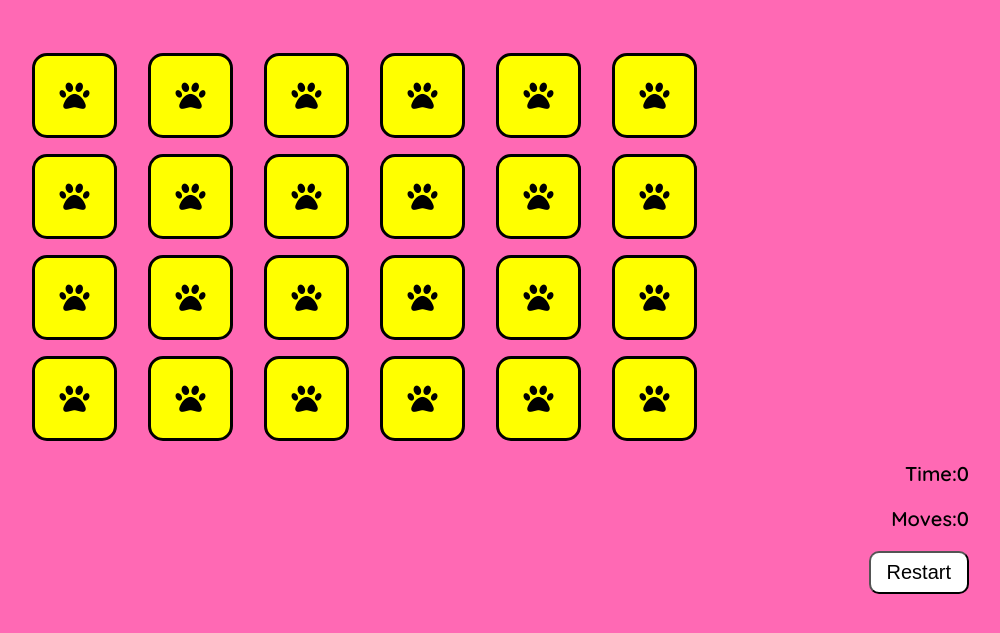
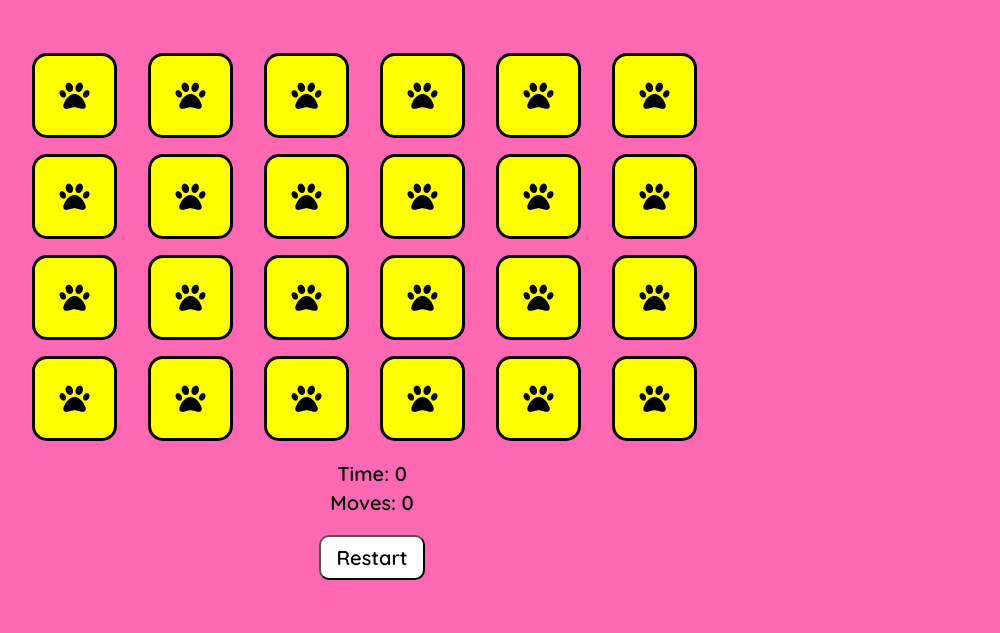
Before and after one commit to tinawernersson/animals-memory-game, a plain HTML site: page index.html in a window 1280 px wide. Shown: the part 89-722 px from the top of the page, without its empty margins (268-1268 px from the left). Drawn offline with Linux system fonts and the light colour scheme; a web font is replaced by a local one.

Commit message:
fix placement for timer and moves

```diff
--- a/assets/css/style.css
+++ b/assets/css/style.css
@@ -20,6 +20,15 @@ p {
     color: black;
 }
 
+.timer {
+    margin-bottom: 2px;
+}
+
+.moves {
+    margin-top: 2px;
+}
+
+
 .game-area {
     display: grid;
   justify-content: center;
@@ -28,7 +37,7 @@ p {
   grid-template-columns: repeat(6, 100px);
   grid-template-rows: repeat(4);
   margin-top:75px;
-    }
+      }
 
     .game-area > button {
         height: 85px;
@@ -42,16 +51,20 @@ p {
         border: 3px solid black;
     }
 
-.actions, .timer, .moves  {
+.time-area, .actions {
     display: flex;
-    justify-content: end;
-    margin-right:35px;
+    align-items: center;
+    flex-direction: column;
 }
 
-.actions button {
+.actions > button {
+    display: flex;
+    justify-content: center;
     padding: 8px 16px;
+    font-family: 'Quicksand', sans-serif;
     font-size: 20px;
     border-radius: 10px;
     background-color: #ffffff;
     color: black;
+    margin-bottom: 50px;
 }
```
